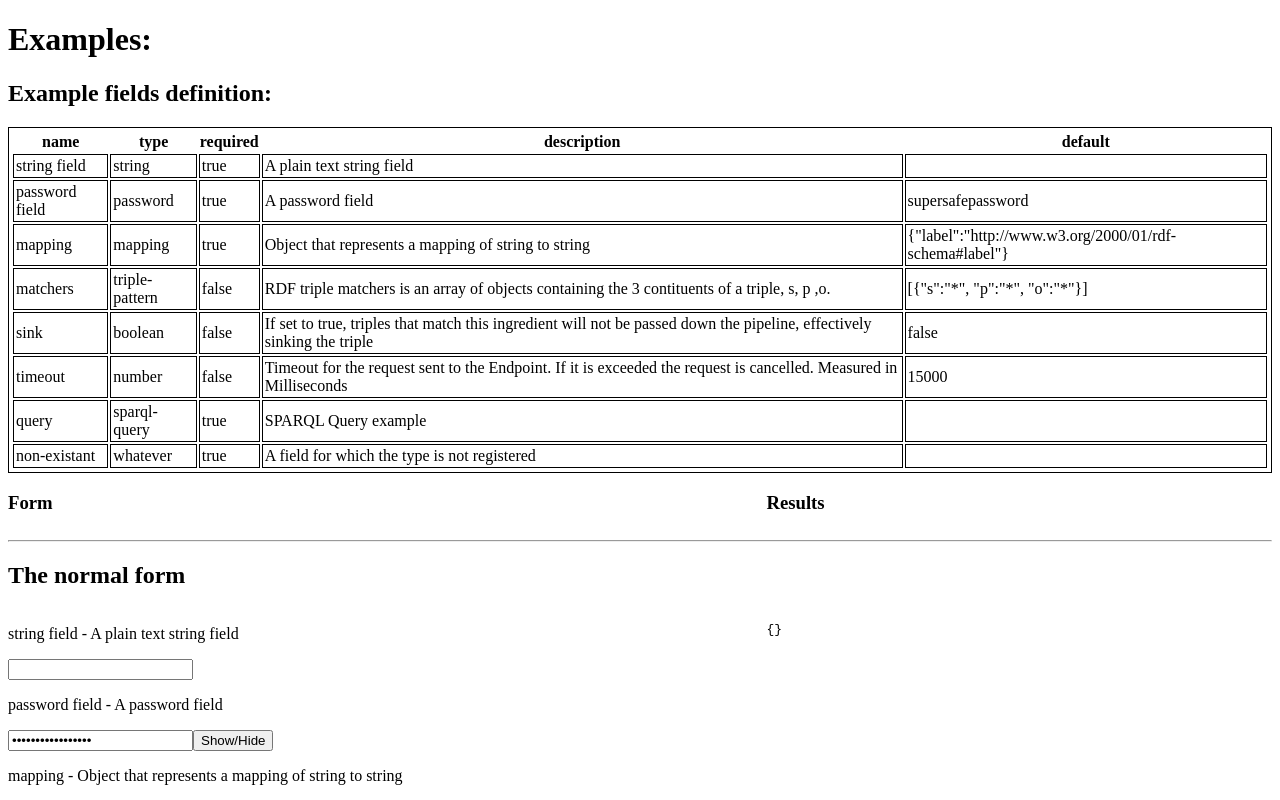
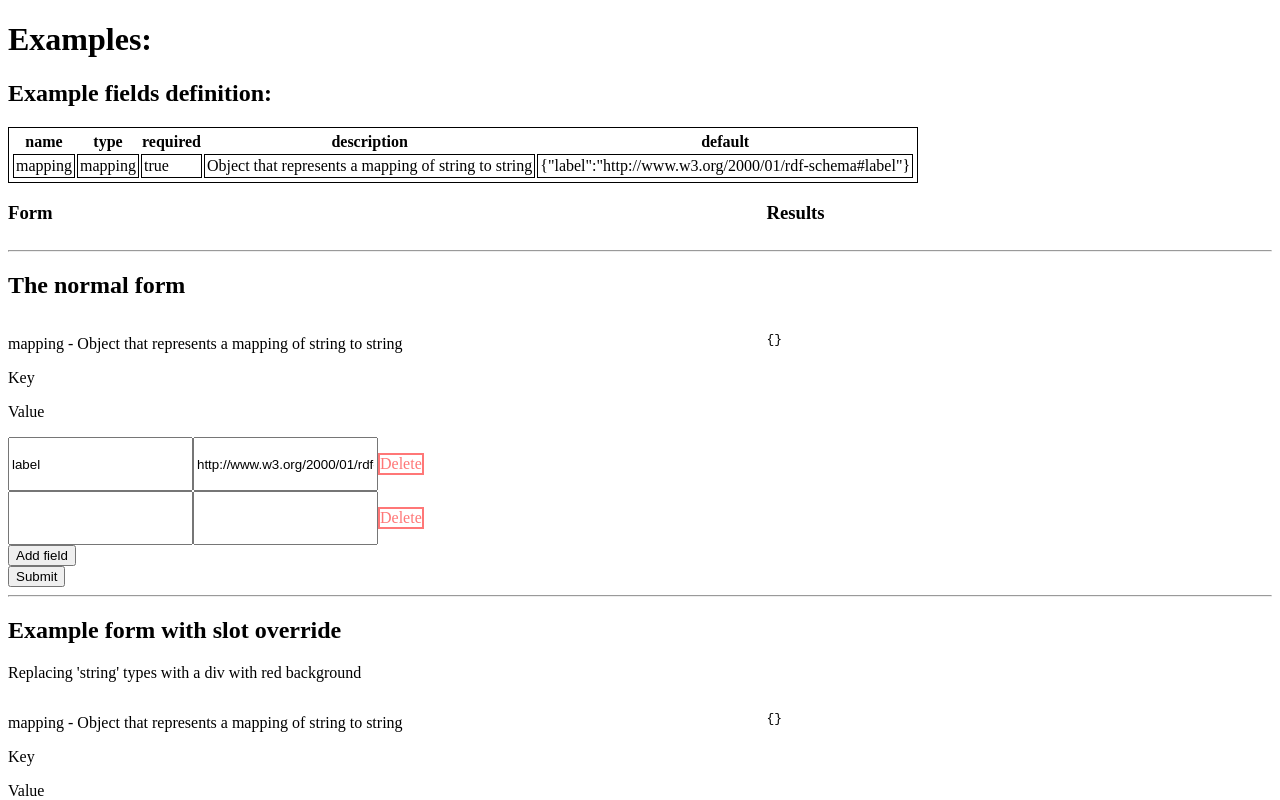
Before and after one commit to wallscope/vue-schema-forms, a Vue app: page / in a window 1280 px wide. Shown: the top 800 px of the page. Built offline with nearby package versions, Linux system fonts and the light colour scheme.

Commit message:
adding 'size' and implementing it on mapping

```diff
--- a/src/App.vue
+++ b/src/App.vue
@@ -45,67 +45,69 @@
 <script>
 import FormBuilder from "./components/FormBuilder.vue";
 
-const example = [
-  {
-    name: "string field",
-    type: "string",
-    required: true,
-    description: "A plain text string field",
-    default: "",
-  },
-  {
-    name: "password field",
-    type: "password",
-    required: true,
-    description: "A password field",
-    default: "supersafepassword",
-  },
-  {
+// const example = [
+//   {
+//     name: "string field",
+//     type: "string",
+//     required: true,
+//     description: "A plain text string field",
+//     default: "",
+//   },
+//   {
+//     name: "password field",
+//     type: "password",
+//     required: true,
+//     description: "A password field",
+//     default: "supersafepassword",
+//   },
+//   {
+//     name: "mapping",
+//     type: "mapping",
+//     required: true,
+//     size: "2+",
+//     description: "Object that represents a mapping of string to string",
+//     default: '{"label":"http://www.w3.org/2000/01/rdf-schema#label"}',
+//   },
+//   {
+//     name: "matchers",
+//     type: "triple-pattern",
+//     required: false,
+//     size: "1+",
+//     description: "Triple patterns that will match",
+//     default: '[{"p":"http://www.w3.org/2000/01/rdf-schema#label"}]',
+//   },
+//   {
+//     name: "is-it",
+//     type: "boolean",
+//     required: false,
+//     description: "If set to true, it is. If set to false, it is not.",
+//     default: "false",
+//   },
+//   {
+//     name: "timeout",
+//     type: "number",
+//     required: false,
+//     description:
+//       "Timeout for the request sent to the Endpoint. Measured in Milliseconds",
+//     default: "15000",
+//   },
+//   {
+//     name: "query",
+//     type: "sparql-query",
+//     required: true,
+//     size: "1",
+//     description: "SPARQL Query example",
+//     default: "",
+//   },
+// ];
+const example = [{
     name: "mapping",
     type: "mapping",
     required: true,
+    size: "2+",
     description: "Object that represents a mapping of string to string",
     default: '{"label":"http://www.w3.org/2000/01/rdf-schema#label"}',
-  },
-  {
-    name: "matchers",
-    type: "triple-pattern",
-    required: false,
-    description:
-      "RDF triple matchers is an array of objects containing the 3 contituents of a triple, s, p ,o.",
-    default: '[{"s":"*", "p":"*", "o":"*"}]',
-  },
-  {
-    name: "sink",
-    type: "boolean",
-    required: false,
-    description:
-      "If set to true, triples that match this ingredient will not be passed down the pipeline, effectively sinking the triple",
-    default: "false",
-  },
-  {
-    name: "timeout",
-    type: "number",
-    required: false,
-    description:
-      "Timeout for the request sent to the Endpoint. If it is exceeded the request is cancelled. Measured in Milliseconds",
-    default: "15000",
-  },
-  {
-    name: "query",
-    type: "sparql-query",
-    required: true,
-    description: "SPARQL Query example",
-    default: "",
-  },
-  {
-    name: "non-existant",
-    type: "whatever",
-    required: true,
-    description: "A field for which the type is not registered",
-    default: "",
-  },
-];
+  }]
 export default {
   name: "App",
   components: {
@@ -136,7 +138,8 @@ export default {
 .field {
   display: flex;
 }
-table, td {
+table,
+td {
   padding: 2px;
   border: 1px solid black;
 }
--- a/src/components/FormBuilder.vue
+++ b/src/components/FormBuilder.vue
@@ -1,6 +1,6 @@
 <template lang="pug">
 .builder
-  template(v-for="f in fields")
+  template(v-for="f in processedFields")
     slot(:name="f.type", v-bind:field="f", v-bind:input="input")
       p {{ f.name }} - {{ f.description }}
       .field
@@ -9,6 +9,7 @@
           @input="input(f.name, $event)",
           :value="inner[f.name]",
           :default="f.default",
+          :size="f.size",
           v-bind="getProps(f)"
         )
   slot(name="submit")
@@ -19,6 +20,22 @@
 import Vue from "vue";
 import { components, defaultField } from "@/components/types";
 
+const sizeRegex = /(\d*)([+-])?/;
+function parseSize(s) {
+  if (!s) return { min: 1, max: 1 };
+  let [match, num, sign] = s.match(sizeRegex);
+  if (!match) return { min: 1, max: 1 };
+  let size = Number(num);
+  size = size <= 0 ? 1 : size;
+  switch (sign) {
+    case "+":
+      return { min: size, max: Infinity };
+    case "-":
+      return { min: 1, max: size };
+    default:
+      return { min: size, max: size };
+  }
+}
 // TODO: Write spec
 export default {
   name: "FormBuilder",
@@ -32,6 +49,13 @@ export default {
     return {
       inner: { ...this.value },
     };
+  },
+  computed: {
+    processedFields() {
+      return this.fields.map((f) => {
+        return { ...f, size: parseSize(f.size) };
+      });
+    },
   },
   methods: {
     submit() {
--- a/src/components/types/Boolean.vue
+++ b/src/components/types/Boolean.vue
@@ -9,6 +9,7 @@ export default {
   props: {
     value: { type: Boolean },
     default: { type: String },
+    size: { type: Object },
   },
   data() {
     return {
--- a/src/components/types/Mapping.vue
+++ b/src/components/types/Mapping.vue
@@ -8,7 +8,7 @@
       input(type="text", @input="input(key, 0, $event)", :value="innerValue[key][0]")
       input(type="text", @input="input(key, 1, $event)", :value="innerValue[key][1]")
       p.delete(@click="eliminate(key)") Delete
-  button(@click="addField") Add field
+  button(v-if="this.size.max > this.innerValue.length",@click="addField") Add field
 </template>
 <script>
 import Vue from "vue";
@@ -17,12 +17,19 @@ export default {
   props: {
     value: { type: Object, default: () => ({}) },
     default: { type: String, default: () => "{}" },
+    size: { type: Object },
   },
   data() {
-    const v = Object.entries(this.value);
-    const d = Object.entries(JSON.parse(this.default));
+    let v = Object.entries(this.value)
+    if(!v.length){
+     v = Object.entries(JSON.parse(this.default))
+    }
+    const end = Math.max(v.length,this.size.min)
+    while(v.length < end){
+      v.push(["",""]);
+    }
     return {
-      innerValue: v && v.length ? v : d,
+      innerValue: v,
     };
   },
   methods: {
@@ -38,10 +45,8 @@ export default {
       this.emit();
     },
     emit() {
-      const clean = Object.fromEntries(this.innerValue).filter(
-        (x) => x[0] && x[1]
-      );
-      this.$emit("input", clean);
+      const clean = this.innerValue.filter((x) => x[0] && x[1]);
+      this.$emit("input", Object.fromEntries(clean));
     },
   },
 };
--- a/src/components/types/Number.vue
+++ b/src/components/types/Number.vue
@@ -8,8 +8,9 @@ input(
 <script>
 export default {
   props: {
-    value: { type: Number },
+    value: { type: [Number, Array] },
     default: { type: String },
+    size: { type: Object },
   },
   data() {
     return {
--- a/src/components/types/Password.vue
+++ b/src/components/types/Password.vue
@@ -10,8 +10,9 @@
 <script>
 export default {
   props: {
-    value: { type: String },
+    value: { type: [String, Array] },
     default: { type: String, default: () => "" },
+    size: { type: Object },
   },
   data() {
     return {
--- a/src/components/types/Range.vue
+++ /dev/null
@@ -1,52 +0,0 @@
-<template lang="pug">
-  .slider-container
-    range-slider.slider(min="0", max="1", step="0.1", @input="input", :value="value")
-    input(type="number", min="0", max="1", step="0.1",
-      @input="input($event.target.valueAsNumber)", :value="value")
-</template>
-<script>
-import RangeSlider from 'vue-range-slider';
-
-export default {
-  components: { RangeSlider },
-  props: {
-    value: { type: Number },
-  },
-  methods: {
-    input(evt) {
-      this.$emit('input', evt);
-    },
-  },
-};
-</script>
-<style lang="scss" scoped>
-// import the built-in vue-range-slider style
-@import '~vue-range-slider/dist/vue-range-slider.scss';
-.slider-container{
-  display: flex;
-  padding: 15px;
-  align-items: center;
-  background:#d3d3d373;
-}
-.slider-container input {
-  background: white;
-  border: 0.5px solid #80808080 !important;
-  width:50px;
-}
-.slider-container input:focus{
-  background: white;
-  outline: none;
-}
-span.range-slider-knob {
-  background-color: #15bce3!important;
-  border: 1px solid rgba(11,45,53,.55);
-  height: 20px;
-  width: 20px;
-  border-radius: 0;
-}
-.slider {
-  width: 250px;
-  padding-right: 40px;
-}
-
-</style>
--- a/src/components/types/SparqlQuery.vue
+++ b/src/components/types/SparqlQuery.vue
@@ -1,28 +1,31 @@
 <template lang="pug">
-  .wrapper
-    codemirror(@input="input", :value="value", :options="opts")
+.wrapper
+  codemirror(@input="input", :value="value", :options="opts")
 </template>
 <script>
-import { codemirror } from 'vue-codemirror';
+import { codemirror } from "vue-codemirror";
 // require styles
-import 'codemirror/lib/codemirror.css';
-import 'codemirror/theme/monokai.css';
-import 'codemirror/mode/sparql/sparql'; // explicit import of language mode required for webpack v4+
+import "codemirror/lib/codemirror.css";
+import "codemirror/theme/monokai.css";
+import "codemirror/mode/sparql/sparql"; // explicit import of language mode required for webpack v4+
 
 export default {
   components: {
     codemirror,
   },
   props: {
-    value: { type: String, default: () => 'CONSTRUCT {?s ?p ?o} WHERE {?s ?p ?o}' },
-    theme: { type: String, default: () => 'monokai' },
+    value: {
+      type: [String, Array],
+      size: { type: Object },
+      default: () => "CONSTRUCT {?s ?p ?o} WHERE {?s ?p ?o}",
+    },
   },
   data() {
     return {
       opts: {
         tabSize: 2,
-        mode: 'application/sparql-query',
-        theme: 'monokai',
+        mode: "application/sparql-query",
+        theme: "monokai",
         lineNumbers: true,
         line: true,
       },
@@ -30,7 +33,7 @@ export default {
   },
   methods: {
     input(evt) {
-      this.$emit('input', evt);
+      this.$emit("input", evt);
     },
   },
 };
--- a/src/components/types/Text.vue
+++ b/src/components/types/Text.vue
@@ -8,8 +8,9 @@ input(
 <script>
 export default {
   props: {
-    value: { type: String },
-    default: { type: String, default:() => "" },
+    value: { type: [String, Array] },
+    default: { type: String, default: () => "" },
+    size: { type: Object },
   },
   data() {
     return {
--- a/src/components/types/TriplePattern.vue
+++ b/src/components/types/TriplePattern.vue
@@ -19,7 +19,8 @@ import Vue from "vue";
 
 export default {
   props: {
-    value: { type: Array, default: () => [{ s: "", p: "", o: "" }] },
+    value: { type: [Object, Array], default: () => ({ s: "", p: "", o: "" }) },
+    size: { type: Object },
   },
   data() {
     return {
```
